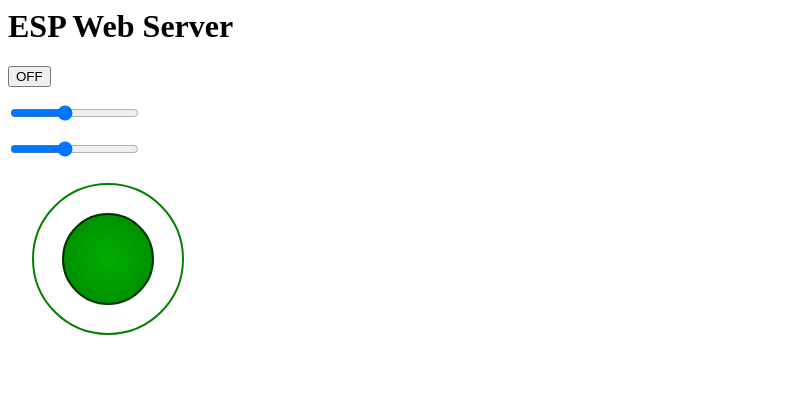
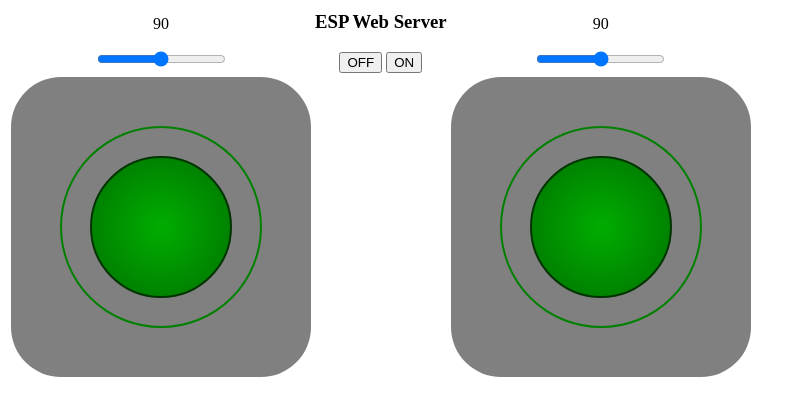
Before and after one commit to VictorDrijkoningen/spall, a plain HTML site: page index.html in a window 1280 px wide. Shown: the whole page, without its empty margins (0-806 px from the left). Drawn offline with Linux system fonts and the light colour scheme.

Commit message:
add amazing joysticks

```diff
--- a/index.html
+++ b/index.html
@@ -1,57 +1,115 @@
 <html>
     <head>
     </head>
-    <body>
-
-        <h1>ESP Web Server</h1>
-
-        <p><a href="/"><button class="button button2">OFF</button></a></p>
-        <div>
-
-            <p id="slider1value"></p>
-            <input onchange="slider1()" type="range" min="0" max="180" value="75" id="slider1">
-        </div>
-
-        <div>
-            <p id="slider2value"></p>
-            <input onchange="slider2()" type="range" min="0" max="180" value="75" id="slider2">
-        </div>
+    <body style="text-align: center;">
 
 
-        <div id="joy1Div" style="width:200px;height:200px;margin-bottom:20px;"></div>
 
-        <script>
-            function slider1() {
-                var x = document.getElementById("slider1").value;
-                document.getElementById("slider1value").innerHTML = x;
-                var xhr = new XMLHttpRequest();
-                xhr.open("POST", '/action', true);
-                xhr.setRequestHeader('Content-Type', 'application/json');
-                xhr.send(JSON.stringify({
-                    'slider1': x
-                }));
-            }
-        </script>
+
+
+        <table>
+            <thead>
+            </thead>
+            <tbody>
+                <tr>
+                    <td>
+                        <div style="text-align: center;">
+                            <p id="slider1value">90</p>
+                            <input onchange="slider1()" type="range" min="0" max="180" value="90" id="slider1">
+                        </div>
+                    </td>
+                    <td>
+                        <h3>ESP Web Server</h3>
+                        <div style="text-align: center;">
+                            <p><button onclick="offfunc()" class="button button2">OFF</button> <button onclick="onfunc()" class="button button2">ON</button></p>
+                        </div>
+                    </td>
+                    <td>
+                        <div style="text-align: center;">
+                            <p id="slider2value">90</p>
+                            <input onchange="slider2()" type="range" min="0" max="180" value="90" id="slider2">
+                        </div>
+                    </td>
+                </tr>
+
+                <tr>
+                    <td>
+                        <div style="background-color: grey; border-radius: 50px;">
+                            <div id="joy1Div" style="margin: auto; width:300px;height:300px;"></div>
+                        </div>
+                    </td>
+                    <td></td>
+                    <td>
+                        <div style="background-color: grey; border-radius: 50px;">
+                            <div id="joy2Div" style="margin: auto; width:300px;height:300px;"></div>
+                        </div>
+                    </td>
+                </tr>
+            </tbody>
+            </table>
+
 
         <script src="joy.js"></script>
 
         <script type="text/javascript">
+            const socket = new WebSocket("ws://"+window.location.host+":80/websocket");
+
+            // Listen for messages
+            socket.addEventListener("message", (event) => {
+            console.log("Message from server ", event.data);
+            });
+
+
             var lastsend = window.performance.now()
             // Create JoyStick object into the DIV 'joyDiv'
             var Joy1 = new JoyStick('joy1Div', {}, async function(stickData) {
-                if (window.performance.now() > lastsend + 200){
-                    var xhr = new XMLHttpRequest();
-                    xhr.open("POST", '/action', true);
-                    xhr.setRequestHeader('Content-Type', 'application/json');
-                    xhr.send(JSON.stringify({
-                        'joy1x': stickData.xPosition
+                if (window.performance.now() > lastsend + 50){
+                    socket.send(JSON.stringify({
+                        'joy1x': stickData.xPosition,
+                        'joy1y': stickData.yPosition
+                    }));
+                    lastsend = window.performance.now();
+                }
+            });
+            var Joy2 = new JoyStick('joy2Div', {}, async function(stickData) {
+                if (window.performance.now() > lastsend + 50){
+                    socket.send(JSON.stringify({
+                        'joy2x': stickData.xPosition,
+                        'joy2y': stickData.yPosition
                     }));
                     lastsend = window.performance.now();
                 }
             });
 
+            function slider1() {
+                var x = document.getElementById("slider1").value;
+                document.getElementById("slider1value").innerHTML = x;
+
+                socket.send(JSON.stringify({
+                    'slider1': x
+                }));
+            }
+
+            function slider2() {
+                var x = document.getElementById("slider2").value;
+                document.getElementById("slider2value").innerHTML = x;
+
+                socket.send(JSON.stringify({
+                    'slider2': x
+                }));
+            }
 
 
+            function offfunc() {
+                socket.send(JSON.stringify({
+                    'off': '_'
+                }));
+            }
+            function onfunc() {
+                socket.send(JSON.stringify({
+                    'on': '_'
+                }));
+            }
         </script>
 
     </body>
```
